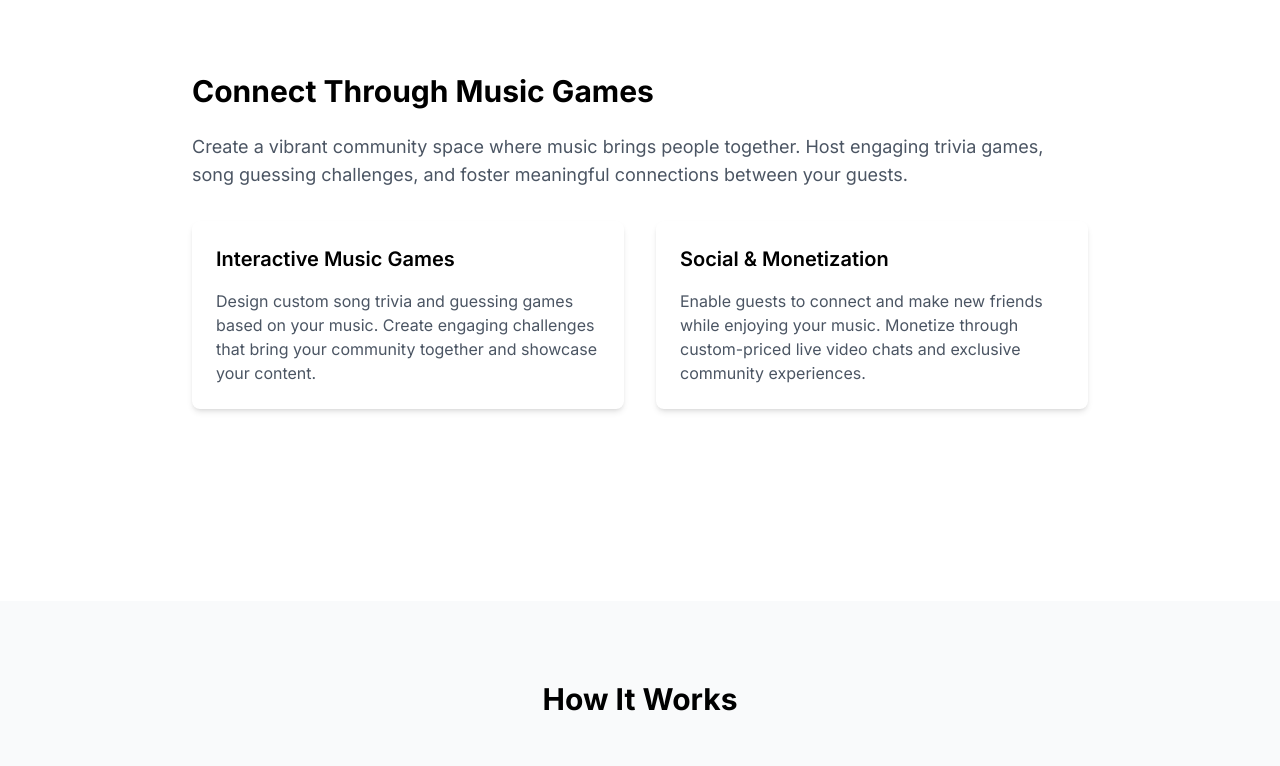
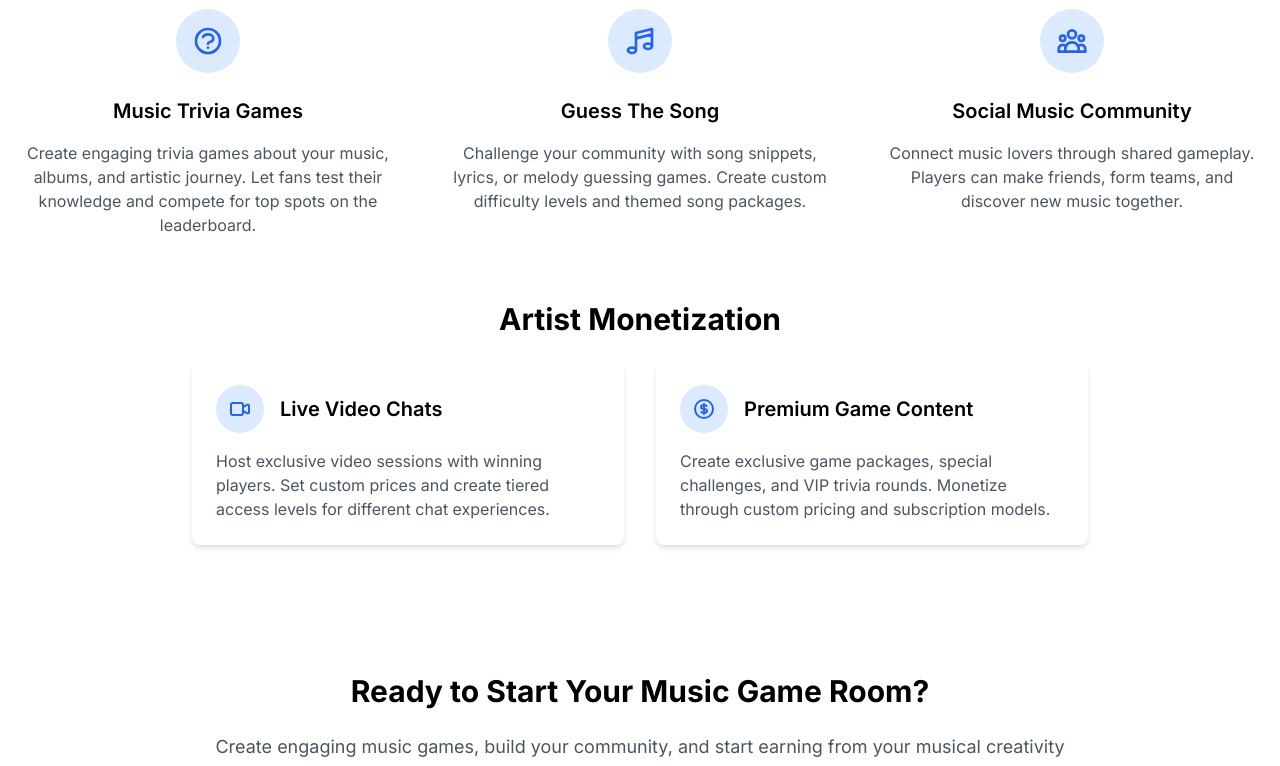
Before and after one commit to benjamenharper/musicadvisor.xyz, a Next.js app: page /virtual-music-game-room in a window 1280 px wide. Shown: the part 640-1406 px from the top of the page. Built offline with nearby package versions, Linux system fonts and the light colour scheme.

Commit message:
enhance: improve virtual-music-game-room page with detailed features and monetization sections

```diff
--- a/app/virtual-music-game-room/page.tsx
+++ b/app/virtual-music-game-room/page.tsx
@@ -28,26 +28,97 @@ export default function VirtualMusicRoom() {
 
       {/* Features Section */}
       <section className="py-20">
+        <div className="container mx-auto px-4">
+          <div className="grid grid-cols-1 md:grid-cols-3 gap-12">
+            <div className="text-center">
+              <div className="w-16 h-16 mx-auto mb-6 bg-blue-100 rounded-full flex items-center justify-center">
+                <svg className="w-8 h-8 text-blue-600" fill="none" stroke="currentColor" viewBox="0 0 24 24">
+                  <path strokeLinecap="round" strokeLinejoin="round" strokeWidth="2" d="M8.228 9c.549-1.165 2.03-2 3.772-2 2.21 0 4 1.343 4 3 0 1.4-1.278 2.575-3.006 2.907-.542.104-.994.54-.994 1.093m0 3h.01M21 12a9 9 0 11-18 0 9 9 0 0118 0z" />
+                </svg>
+              </div>
+              <h3 className="text-xl font-semibold mb-4">Music Trivia Games</h3>
+              <p className="text-gray-600">
+                Create engaging trivia games about your music, albums, and artistic journey. Let fans test their knowledge and compete for top spots on the leaderboard.
+              </p>
+            </div>
+
+            <div className="text-center">
+              <div className="w-16 h-16 mx-auto mb-6 bg-blue-100 rounded-full flex items-center justify-center">
+                <svg className="w-8 h-8 text-blue-600" fill="none" stroke="currentColor" viewBox="0 0 24 24">
+                  <path strokeLinecap="round" strokeLinejoin="round" strokeWidth="2" d="M9 19V6l12-3v13M9 19c0 1.105-1.343 2-3 2s-3-.895-3-2 1.343-2 3-2 3 .895 3 2zm12-3c0 1.105-1.343 2-3 2s-3-.895-3-2 1.343-2 3-2 3 .895 3 2zM9 10l12-3" />
+                </svg>
+              </div>
+              <h3 className="text-xl font-semibold mb-4">Guess The Song</h3>
+              <p className="text-gray-600">
+                Challenge your community with song snippets, lyrics, or melody guessing games. Create custom difficulty levels and themed song packages.
+              </p>
+            </div>
+
+            <div className="text-center">
+              <div className="w-16 h-16 mx-auto mb-6 bg-blue-100 rounded-full flex items-center justify-center">
+                <svg className="w-8 h-8 text-blue-600" fill="none" stroke="currentColor" viewBox="0 0 24 24">
+                  <path strokeLinecap="round" strokeLinejoin="round" strokeWidth="2" d="M17 20h5v-2a3 3 0 00-5.356-1.857M17 20H7m10 0v-2c0-.656-.126-1.283-.356-1.857M7 20H2v-2a3 3 0 015.356-1.857M7 20v-2c0-.656.126-1.283.356-1.857m0 0a5.002 5.002 0 019.288 0M15 7a3 3 0 11-6 0 3 3 0 016 0zm6 3a2 2 0 11-4 0 2 2 0 014 0zM7 10a2 2 0 11-4 0 2 2 0 014 0z" />
+                </svg>
+              </div>
+              <h3 className="text-xl font-semibold mb-4">Social Music Community</h3>
+              <p className="text-gray-600">
+                Connect music lovers through shared gameplay. Players can make friends, form teams, and discover new music together.
+              </p>
+            </div>
+          </div>
+        </div>
+
+        {/* Monetization Section */}
         <div className="container mx-auto px-4 py-16">
           <div className="max-w-4xl mx-auto">
-            <h2 className="text-3xl font-bold mb-6">Connect Through Music Games</h2>
-            <p className="text-lg text-gray-600 mb-8">
-              Create a vibrant community space where music brings people together. Host engaging trivia games, song guessing challenges, and foster meaningful connections between your guests.
-            </p>
-            <div className="grid md:grid-cols-2 gap-8 mb-12">
+            <h2 className="text-3xl font-bold mb-6 text-center">Artist Monetization</h2>
+            <div className="grid md:grid-cols-2 gap-8">
               <div className="bg-white p-6 rounded-lg shadow-md">
-                <h3 className="text-xl font-semibold mb-4">Interactive Music Games</h3>
+                <div className="flex items-center mb-4">
+                  <div className="w-12 h-12 bg-blue-100 rounded-full flex items-center justify-center mr-4">
+                    <svg className="w-6 h-6 text-blue-600" fill="none" stroke="currentColor" viewBox="0 0 24 24">
+                      <path strokeLinecap="round" strokeLinejoin="round" strokeWidth="2" d="M15 10l4.553-2.276A1 1 0 0121 8.618v6.764a1 1 0 01-1.447.894L15 14M5 18h8a2 2 0 002-2V8a2 2 0 00-2-2H5a2 2 0 00-2 2v8a2 2 0 002 2z" />
+                    </svg>
+                  </div>
+                  <h3 className="text-xl font-semibold">Live Video Chats</h3>
+                </div>
                 <p className="text-gray-600">
-                  Design custom song trivia and guessing games based on your music. Create engaging challenges that bring your community together and showcase your content.
+                  Host exclusive video sessions with winning players. Set custom prices and create tiered access levels for different chat experiences.
                 </p>
               </div>
+
               <div className="bg-white p-6 rounded-lg shadow-md">
-                <h3 className="text-xl font-semibold mb-4">Social & Monetization</h3>
+                <div className="flex items-center mb-4">
+                  <div className="w-12 h-12 bg-blue-100 rounded-full flex items-center justify-center mr-4">
+                    <svg className="w-6 h-6 text-blue-600" fill="none" stroke="currentColor" viewBox="0 0 24 24">
+                      <path strokeLinecap="round" strokeLinejoin="round" strokeWidth="2" d="M12 8c-1.657 0-3 .895-3 2s1.343 2 3 2 3 .895 3 2-1.343 2-3 2m0-8c1.11 0 2.08.402 2.599 1M12 8V7m0 1v8m0 0v1m0-1c-1.11 0-2.08-.402-2.599-1M21 12a9 9 0 11-18 0 9 9 0 0118 0z" />
+                    </svg>
+                  </div>
+                  <h3 className="text-xl font-semibold">Premium Game Content</h3>
+                </div>
                 <p className="text-gray-600">
-                  Enable guests to connect and make new friends while enjoying your music. Monetize through custom-priced live video chats and exclusive community experiences.
+                  Create exclusive game packages, special challenges, and VIP trivia rounds. Monetize through custom pricing and subscription models.
                 </p>
               </div>
             </div>
+          </div>
+        </div>
+
+        {/* Call to Action */}
+        <div className="container mx-auto px-4 py-16 text-center">
+          <div className="max-w-4xl mx-auto">
+            <h2 className="text-3xl font-bold mb-6">Ready to Start Your Music Game Room?</h2>
+            <p className="text-lg text-gray-600 mb-8">
+              Create engaging music games, build your community, and start earning from your musical creativity today.
+            </p>
+            <Link
+              href="https://bit.ly/hotlymusic"
+              target="_blank"
+              rel="noopener noreferrer"
+              className="inline-block px-8 py-4 bg-blue-600 text-white rounded-full text-lg font-semibold hover:bg-blue-700 transition-colors"
+            >
+              Launch A Music Game Room
+            </Link>
           </div>
         </div>
       </section>
```
